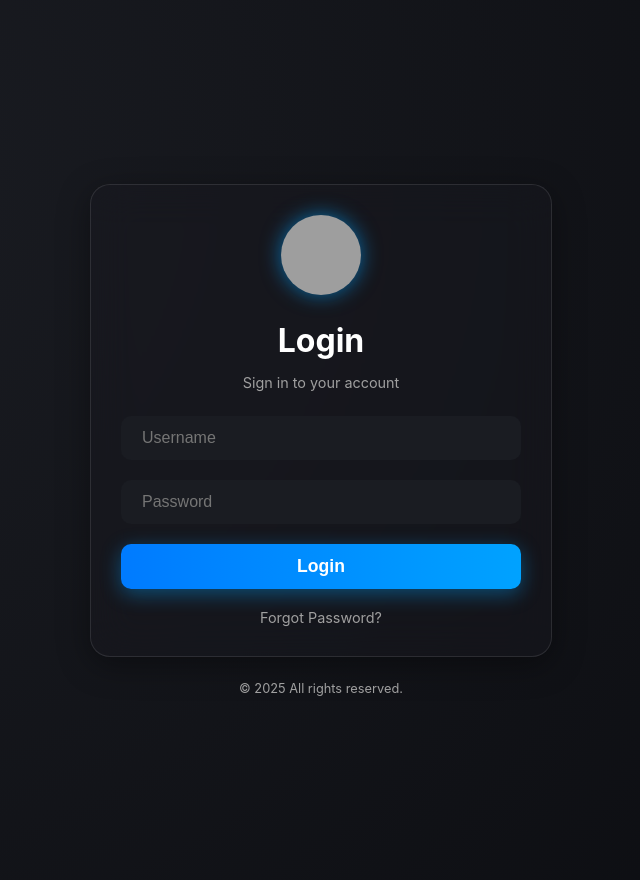
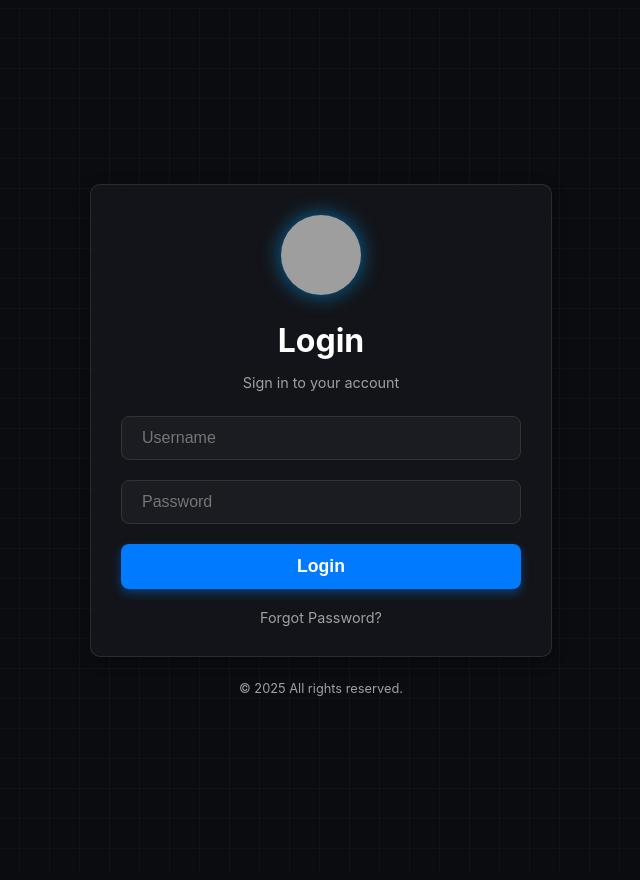
Before and after one commit to Abhijeet630/abhiitadmin, a Flask app: page /login in a window 1280 px wide. Shown: the whole page, without its empty margins (319-959 px from the left). Run offline with Flask 3, Linux system fonts and the light colour scheme; grey boxes are pictures that could not be loaded.

Commit message:
Auto update from VS Code

```diff
--- a/templates/login.html
+++ b/templates/login.html
@@ -41,9 +41,9 @@
 </div>
 
 <style>
-    /* New: Professional, dark gradient background */
+    /* IT Admin Style: Dark, subtle grid background */
     body {
-        background: radial-gradient(circle at 10% 20%, #1a1c22 0%, #0b0c10 100%);
+        background-color: #0b0c10;
         color: #e0e6ed;
         font-family: 'Inter', sans-serif;
         min-height: 100vh;
@@ -53,6 +53,22 @@
         position: relative;
         overflow: hidden;
         padding-top: 0 !important;
+    }
+
+    /* Subtle grid pattern to give a techy feel */
+    body::before {
+        content: '';
+        position: absolute;
+        top: 0;
+        left: 0;
+        width: 100%;
+        height: 100%;
+        background-image:
+            linear-gradient(rgba(255, 255, 255, 0.03) 1px, transparent 1px),
+            linear-gradient(90deg, rgba(255, 255, 255, 0.03) 1px, transparent 1px);
+        background-size: 30px 30px;
+        z-index: 0;
+        opacity: 0.8;
     }
 
     .main-login-page {
@@ -67,23 +83,23 @@
         z-index: 1;
     }
 
-    /* Transparent Glassmorphism card styling */
+    /* Minimalist Glassmorphism card */
     .login-card {
-        background: rgba(25, 27, 33, 0.4); /* More transparent */
+        background: rgba(25, 27, 33, 0.6);
         backdrop-filter: blur(20px);
         -webkit-backdrop-filter: blur(20px);
         border: 1px solid rgba(255, 255, 255, 0.1);
-        border-radius: 20px;
-        box-shadow: 0 8px 32px 0 rgba(0, 0, 0, 0.37); /* Darker, more professional shadow */
+        border-radius: 10px; /* Sharper corners for a more modern look */
+        box-shadow: 0 4px 15px rgba(0, 0, 0, 0.3); /* Subtle, intentional shadow */
         padding: 30px;
         max-width: 400px;
         width: 100%;
         text-align: center;
-        transition: transform 0.3s ease;
+        transition: transform 0.2s ease;
     }
 
     .login-card:hover {
-        transform: translateY(-5px);
+        transform: scale(1.01);
     }
 
     /* Logo area styling */
@@ -122,17 +138,17 @@
         width: 100%;
         padding: 12px 20px;
         background-color: #1a1c22;
-        border: 1px solid transparent; /* Transparent border */
-        border-radius: 10px;
+        border: 1px solid #333; /* Dark, subtle border */
+        border-radius: 8px;
         color: #fff;
         font-size: 1rem;
-        transition: all 0.3s ease;
+        transition: border-color 0.3s ease, box-shadow 0.3s ease;
     }
 
     .input-group input:focus {
         outline: none;
-        border: 1px solid #00a2ff; /* Solid blue border on focus */
-        box-shadow: 0 0 10px rgba(0, 162, 255, 0.8);
+        border-color: #007bff; /* Sharp blue border on focus */
+        box-shadow: 0 0 8px rgba(0, 123, 255, 0.6);
     }
 
     /* Login button styling */
@@ -140,20 +156,20 @@
         width: 100%;
         padding: 12px;
         border: none;
-        border-radius: 10px;
-        background: linear-gradient(90deg, #007bff, #00a2ff); /* Blue gradient */
+        border-radius: 8px;
+        background-color: #007bff; /* Solid blue, cleaner look */
         color: #fff;
         font-size: 1.1rem;
         font-weight: 700;
         cursor: pointer;
-        transition: all 0.3s ease;
-        box-shadow: 0 5px 20px rgba(0, 162, 255, 0.4);
+        transition: background-color 0.3s ease, transform 0.2s ease;
+        box-shadow: 0 4px 10px rgba(0, 123, 255, 0.4);
     }
 
     .login-btn:hover {
-        transform: translateY(-3px);
-        box-shadow: 0 8px 25px rgba(0, 162, 255, 0.6);
-        background: linear-gradient(90deg, #00a2ff, #007bff);
+        transform: translateY(-2px);
+        background-color: #0056b3; /* Darker blue on hover */
+        box-shadow: 0 6px 12px rgba(0, 123, 255, 0.5);
     }
 
     /* Additional links */
@@ -185,7 +201,6 @@
     /* ----------------------------- */
     /* Responsive Design */
     /* ----------------------------- */
-
     @media (max-width: 576px) {
         .login-card {
             padding: 20px;
```
